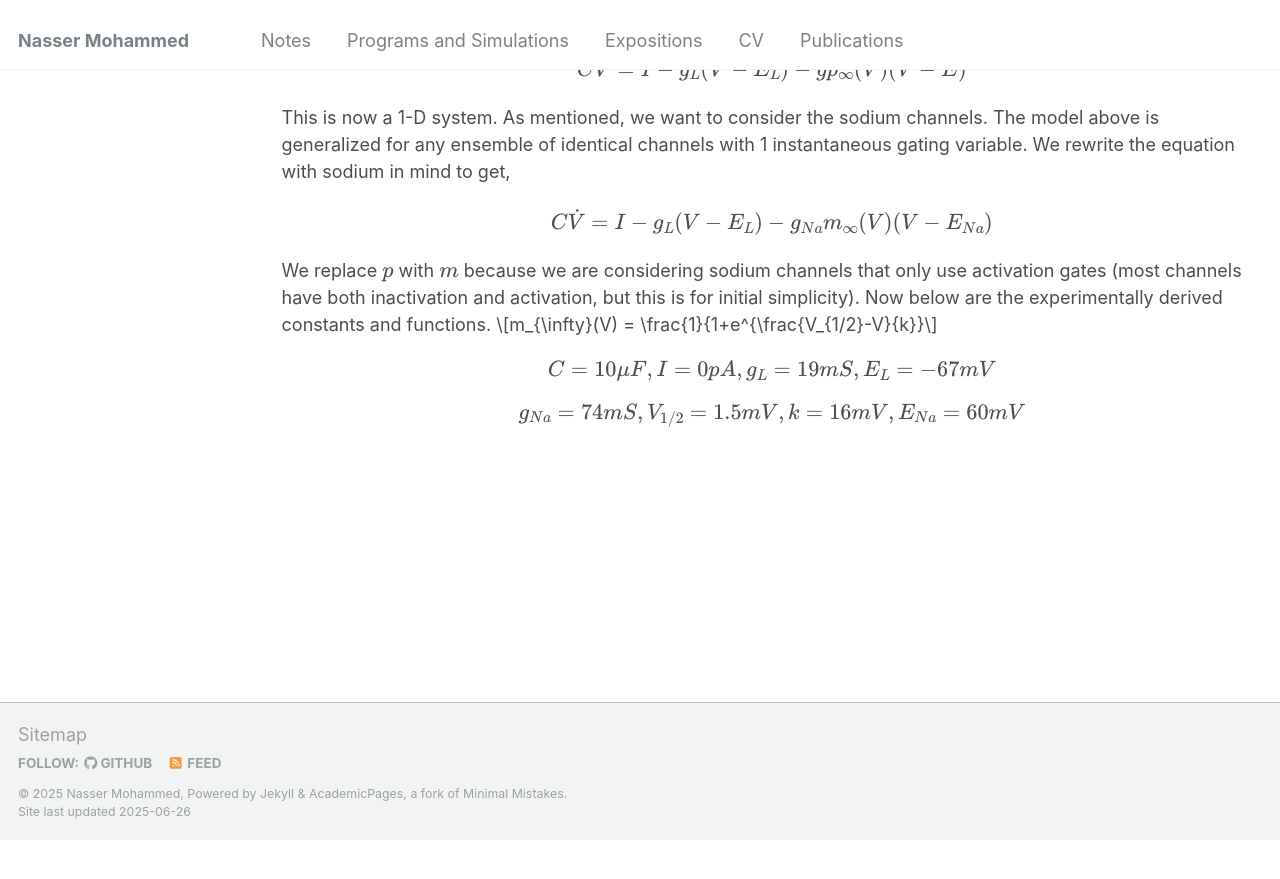
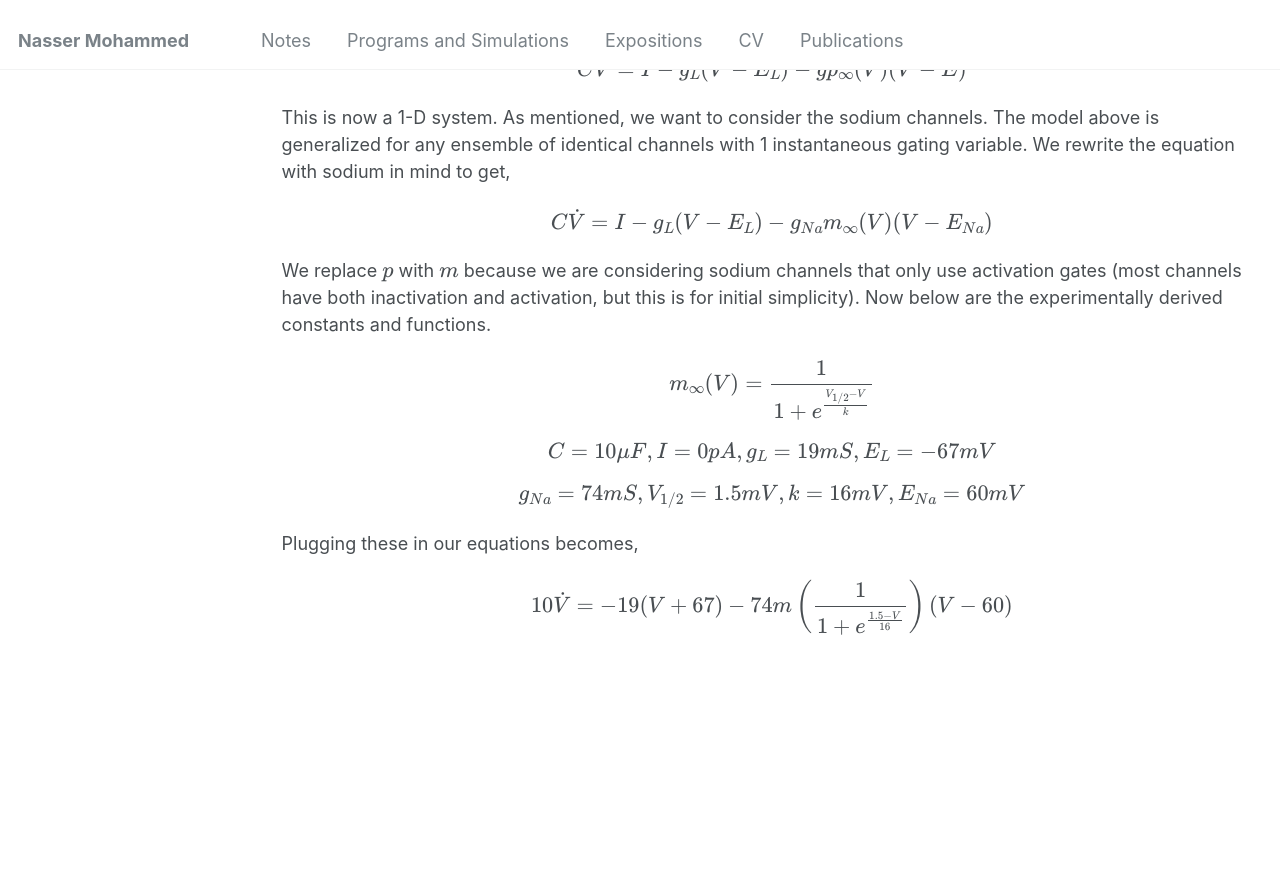
Before and after one commit to Nasser-Mohammed/Nasser-Mohammed.github.io, a Jekyll site: the page built from _pages/notes/Neuronal-Dynamics/qif-neuron.md, in a window 1280 px wide and 900 px high, scrolled down 817 px. Shown: the top 879 px of the window. Built offline with Jekyll 4.4.1, drawn with Linux system fonts in a browser that asks for light colours; before the commit the page ends 1657 px from its top, so only the background shows below that.

Commit message:
Update qif-neuron.md

```diff
--- a/_pages/notes/Neuronal-Dynamics/qif-neuron.md
+++ b/_pages/notes/Neuronal-Dynamics/qif-neuron.md
@@ -16,6 +16,8 @@ The function above is derived experimentally. Now our equation reduces to,
 This is now a 1-D system. As mentioned, we want to consider the sodium channels. The model above is generalized for any ensemble of identical channels with 1 instantaneous gating variable. We rewrite the equation with sodium in mind to get,
 \\[C\dot{V} = I - g_L(V-E_L)-g_{Na}m_{\infty}(V)(V-E_{Na})\\]
 We replace \\(p\\) with \\(m\\) because we are considering sodium channels that only use activation gates (most channels have both inactivation and activation, but this is for initial simplicity). Now below are the experimentally derived constants and functions.
-\\[m_{\infty}(V) = \frac{1}{1+e^{\frac{V_{1/2}-V}{k}}\\]
+\\[m_{\infty}(V) = \frac{1}{1+e^{\frac{V_{1/2}-V}{k}}}\\]
 \\[C = 10\mu F, I = 0 pA, g_L = 19mS, E_L = -67mV\\]
 \\[g_{Na} = 74mS, V_{1/2} = 1.5mV, k = 16mV, E_{Na} = 60mV\\]
+Plugging these in our equations becomes,
+\\[10\dot{V} = -19(V+67)-74m\left(\frac{1}{1+e^{\frac{1.5-V}{16}}}\right)\left(V-60\right)\\]
```
